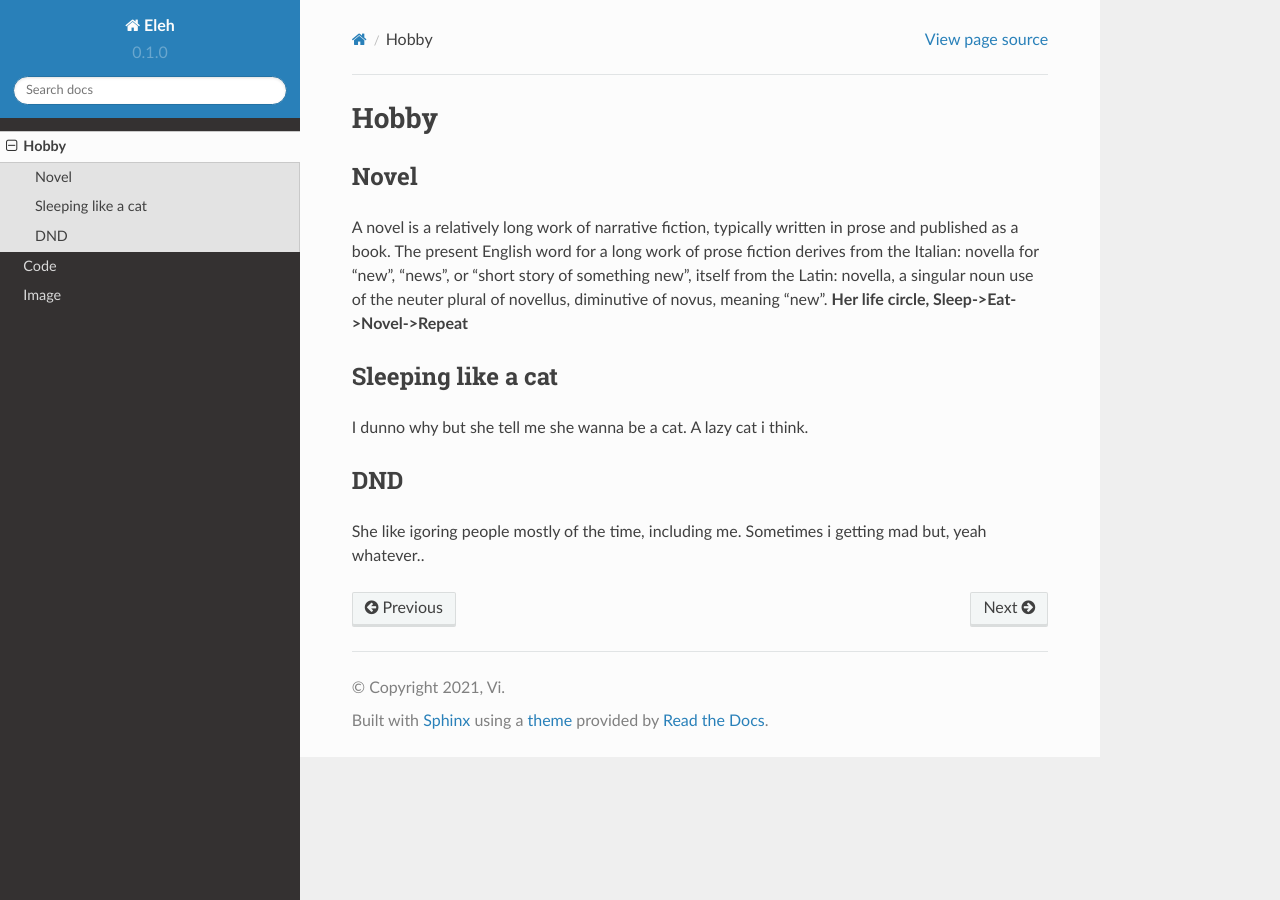
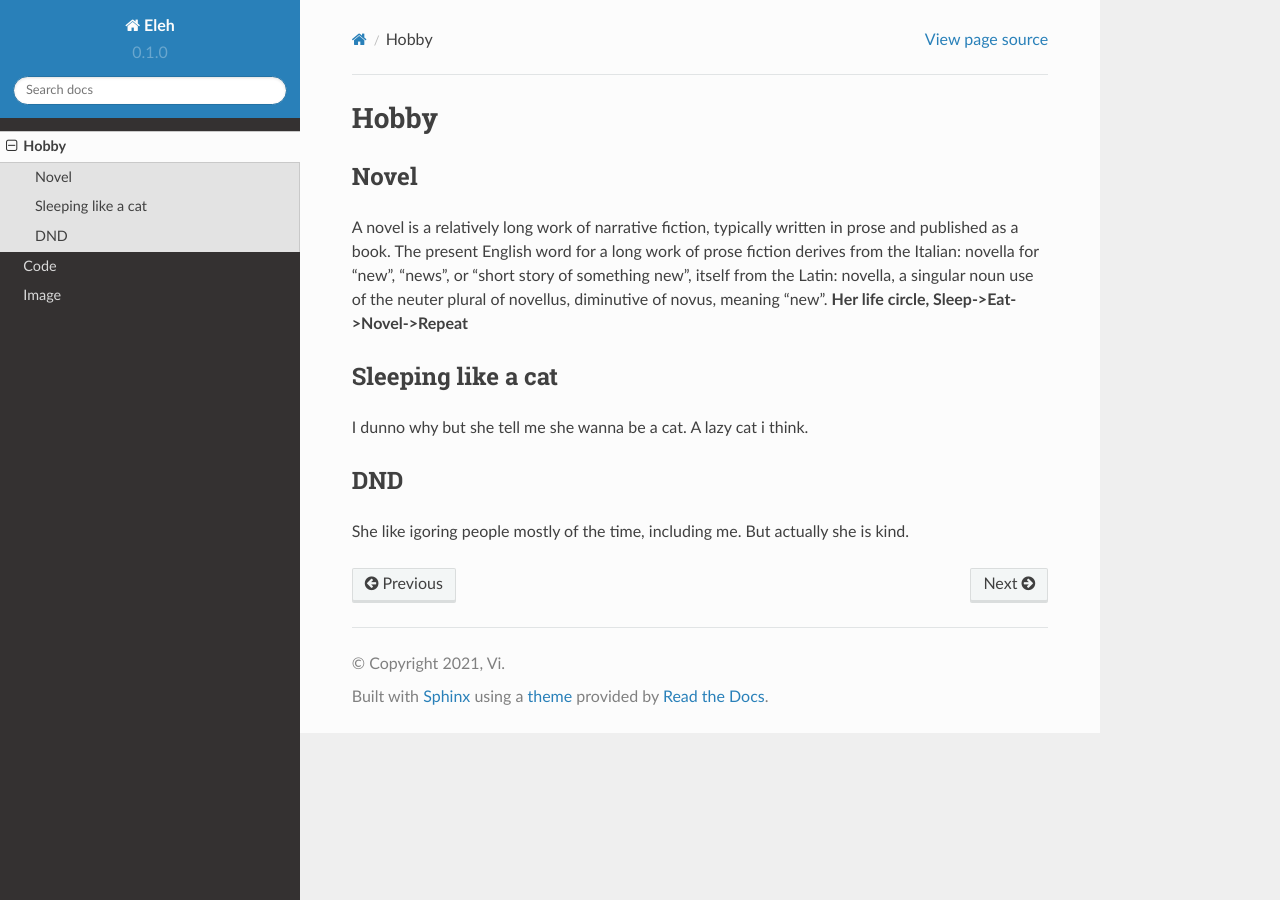
Before and after one commit to vidian/elehdocumentation, a Sphinx documentation site: the page built from docs/source/hobby.rst, in a window 1280 px wide. Built offline with Sphinx 7.4.7 and the Read the Docs theme 2.0.0, drawn with Linux system fonts in a browser that asks for light colours.

Commit message:
Update hobby.rst

```diff
--- a/docs/source/hobby.rst
+++ b/docs/source/hobby.rst
@@ -15,4 +15,4 @@ I dunno why but she tell me she wanna be a cat. A lazy cat i think.
 
 DND
 ------------
-She like igoring people mostly of the time, including me. Sometimes i getting mad but, yeah whatever..
+She like igoring people mostly of the time, including me. But actually she is kind.
```
